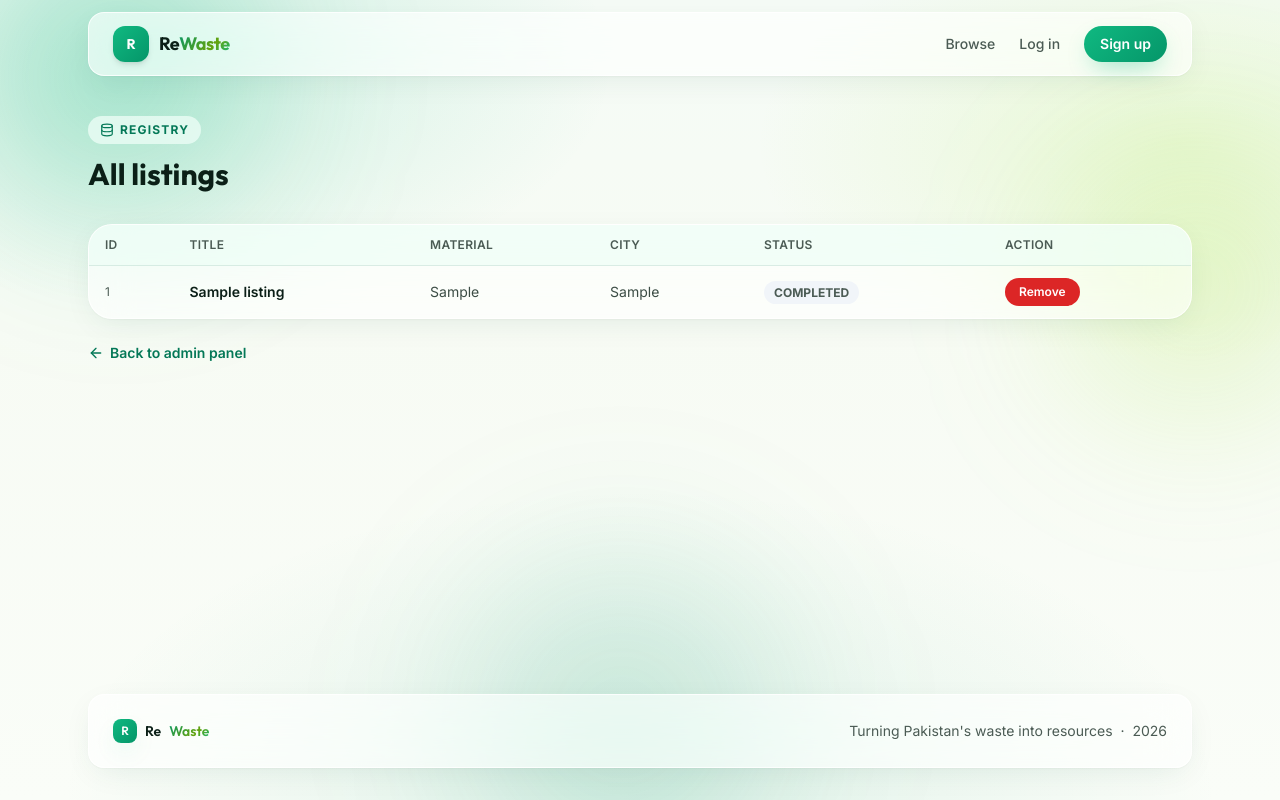
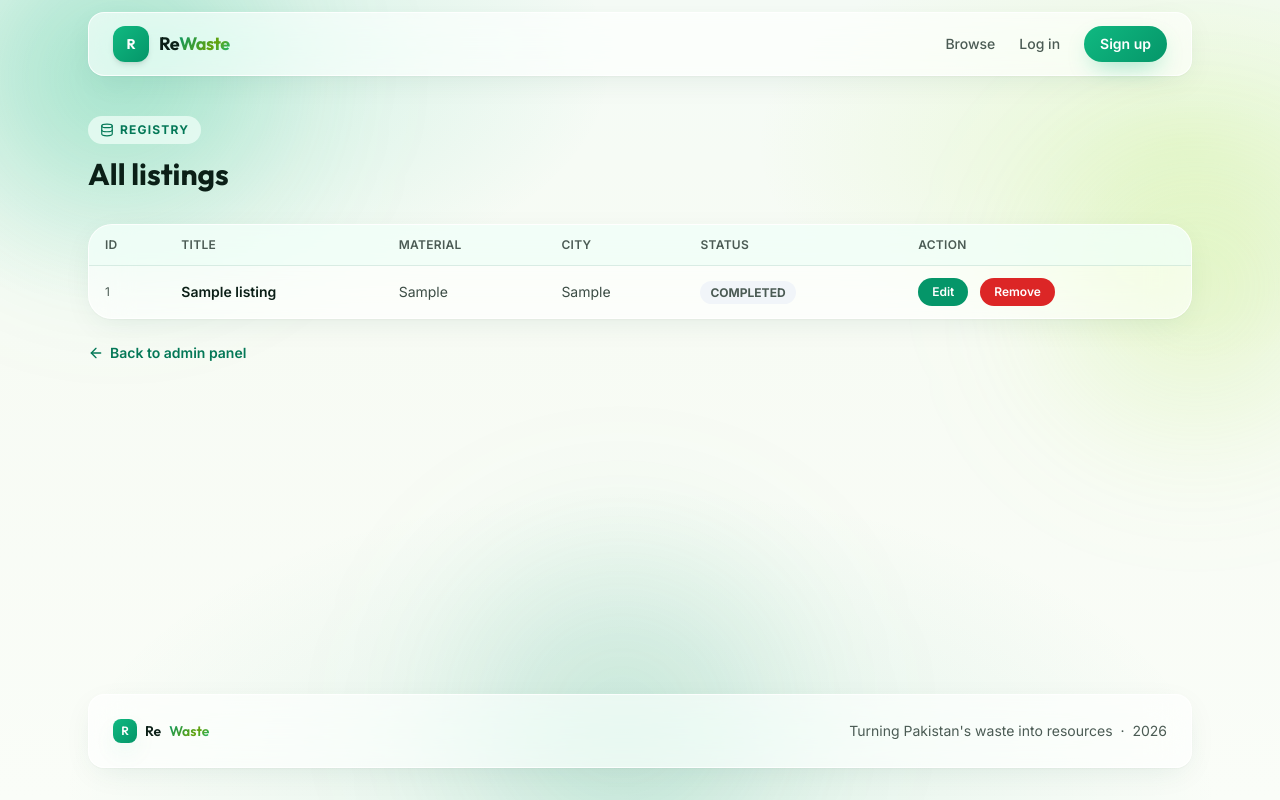
Before and after one commit to Maheen-fatima123/ReWaste, a Flask app: template templates/admin_listings.html in a window 1280 px wide. Run offline with Flask 3, Linux system fonts and the light colour scheme; the template is opened without the code that fills it: values that come from a table or form of the project are taken from there, others are empty; tables that the repository leaves empty hold one stand-in row (values such as "Sample post"); parts of the project's set-up code (start-up, migrations or seed data) failed here and were passed over; some libraries are stand-ins or nearby versions.

Commit message:
Update admin_listings.html

```diff
--- a/templates/admin_listings.html
+++ b/templates/admin_listings.html
@@ -33,8 +33,12 @@
             </span>
           </td>
           <td class="px-4 py-3">
+    <a href="{{ url_for('admin.admin_edit_listing', listing_id=item.id) }}"
+       class="inline-block bg-emerald-600 hover:bg-emerald-700 text-white text-xs font-semibold px-3.5 py-1.5 rounded-full transition-colors mr-2">
+      Edit
+    </a>
     <form method="post" action="{{ url_for('admin.admin_remove_listing', listing_id=item.id) }}"
-                  onsubmit="return confirm('Remove this listing?');">
+          onsubmit="return confirm('Remove this listing?');" class="inline">
       <button type="submit" class="bg-red-600 hover:bg-red-700 text-white text-xs font-semibold px-3.5 py-1.5 rounded-full transition-colors">
         Remove
       </button>
```
Lines whose indentation alone changed are shown as unchanged.
